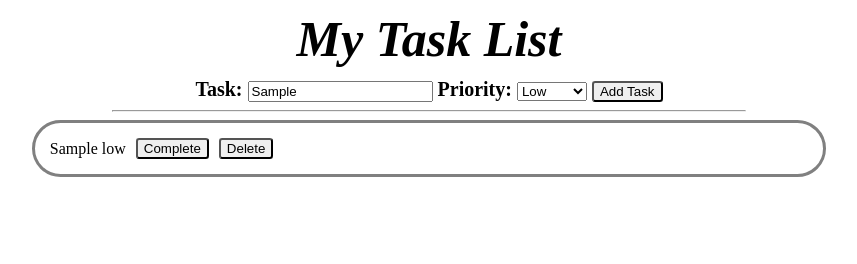
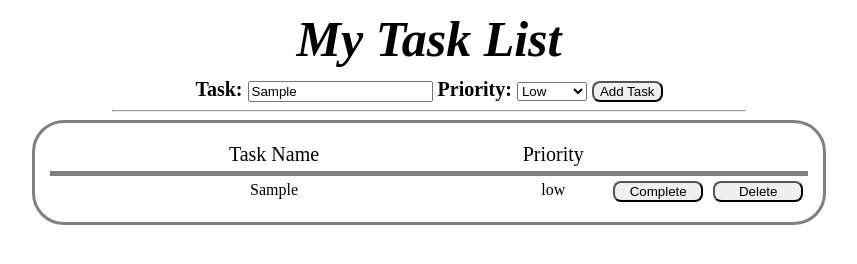
Before and after one commit to EricMaizner/ICSI418Y-PA1, a plain HTML site: page index.html in a window 1280 px wide. Both pictures are taken after typing "Sample" into the empty fields and a click on the button "Add Task". Shown: the whole page, without its empty margins (211-1068 px from the left). Drawn offline with Linux system fonts and the light colour scheme.

Commit message:
Nearly finalized CSS Styling, Seperated text elements for proper formatting

```diff
--- a/index.html
+++ b/index.html
@@ -21,6 +21,11 @@
       <button type="submit">Add Task</button>
     </form>
     <hr width="50%" />
-    <ul id="task-list"></ul>
+    <ul id="task-list">
+      <li class="data-row data-header">
+        <span>Task Name</span>
+        <span>Priority</span>
+      </li>
+    </ul>
   </body>
 </html>
--- a/script.js
+++ b/script.js
@@ -7,6 +7,8 @@ const tasks = [];
 function displayTask()
 {
    const data = document.createElement("li");
+   const textName = document.createElement("span");
+   const textPriority = document.createElement("span");
    const completeTask = document.createElement("button");
    const deleteTask = document.createElement("button");
    const id = taskInput.value;
@@ -17,7 +19,7 @@ function displayTask()
    completeTask.addEventListener("click",function(event)
     {
         event.preventDefault();
-        data.classList = ("completed");
+        data.classList.add("completed");
         tasks[searchTasks(id)].completed = true;
     });
    deleteTask.addEventListener("click", function(event)
@@ -28,9 +30,10 @@ function displayTask()
     })
 
    data.className = "data-row";
-   data.textContent = taskInput.value + " " + priorityInput.value;
+   textName.textContent = taskInput.value;
+   textPriority.textContent = priorityInput.value;
 
-   data.append(completeTask, deleteTask);
+   data.append(textName, textPriority, completeTask, deleteTask);
    display.appendChild(data);
 
 };
--- a/style.css
+++ b/style.css
@@ -10,23 +10,30 @@ form {
 }
 
 button {
-  border-radius: 0.2rem;
+  border-radius: 0.5rem;
 }
 
 body {
   text-align: center;
 }
 
+.data-row {
+  display: grid;
+  grid-template-columns: 1fr 100px 90px 90px;
+  padding: 5px;
+  gap: 10px;
+  justify-content: center;
+}
+
+.data-header
+{
+  font-size: 20px;
+  border-bottom: 5px solid grey;
+}
+
 .completed {
-  display: flex;
-  gap: 10px;
-  align-items: center;
+
   text-decoration: line-through wavy 2px;
-}
-.data-row {
-  display: flex;
-  gap: 10px;
-  align-items: center;
 }
 #task-list {
   border: 3px solid gray;
@@ -35,7 +42,3 @@ body {
   margin: 0 auto;
   padding: 15px;
 }
-
-ul {
-  list-style: none;
-}
```
